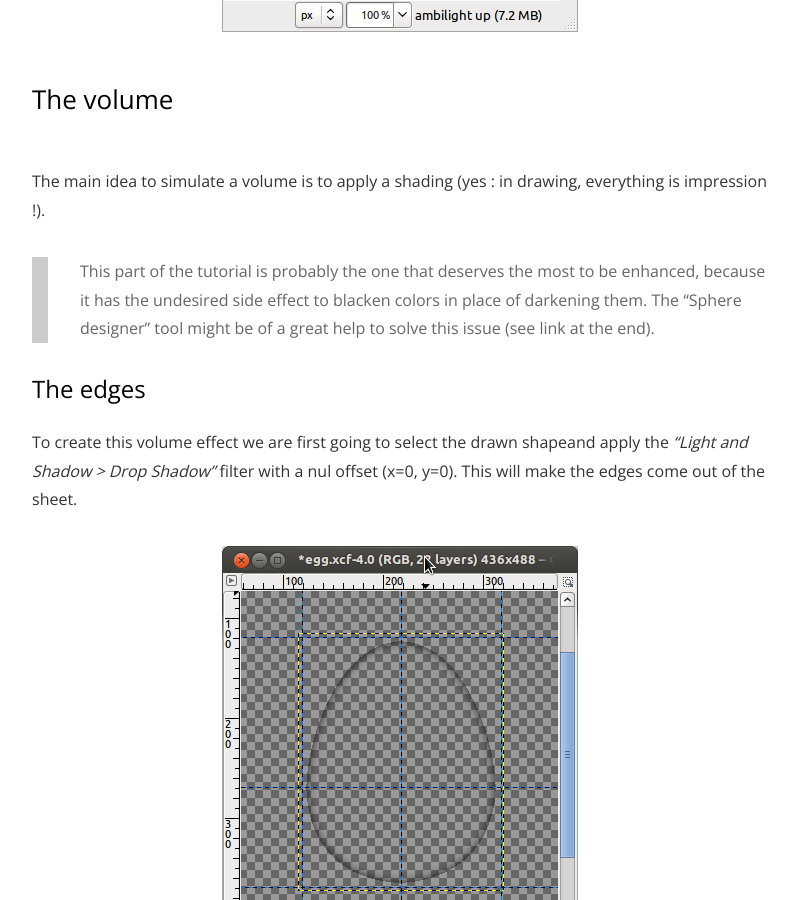
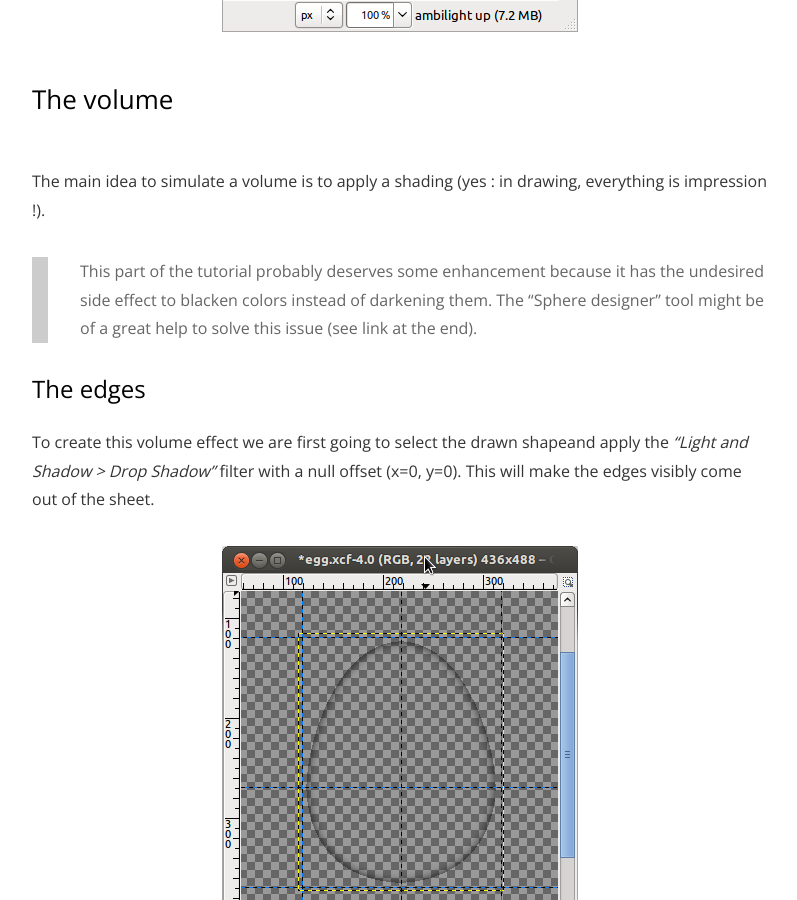
Before and after one commit to nicolabs/nicolabs.net, a Jekyll site: the page built from _posts/2013-06-15-How-to-cook-an-egg-with-a-Gimp.md, in a window 1280 px wide and 900 px high, scrolled down 1709 px. Shown: the whole window, without its empty margins (240-1037 px from the left). Built offline with Jekyll 4.4.1, drawn with Linux system fonts in a browser that asks for light colours; some of the changed text lies outside the part shown.

Commit message:
Update 2013-06-15-How-to-cook-an-egg-with-a-Gimp.md
Minor fixes in the text

```diff
--- a/_posts/2013-06-15-How-to-cook-an-egg-with-a-Gimp.md
+++ b/_posts/2013-06-15-How-to-cook-an-egg-with-a-Gimp.md
@@ -42,12 +42,12 @@ As an example, for Android application icons, [a 864x864 resolution is recommend
 
 The main idea to simulate a volume is to apply a shading (yes : in drawing, everything is impression !).
 
-> This part of the tutorial is probably the one that deserves the most to be enhanced, because it has the undesired side effect to blacken colors in place of darkening them. The "Sphere designer" tool might be of a great help to solve this issue (see link at the end).
+> This part of the tutorial probably deserves some enhancement because it has the undesired side effect to blacken colors instead of darkening them. The "Sphere designer" tool might be of a great help to solve this issue (see link at the end).
 
 ### The edges
 
-To create this volume effect we are first going to select the drawn shapeand apply the _"Light and Shadow > Drop Shadow"_ filter with a nul offset (x=0, y=0).
-This will make the edges come out of the sheet.
+To create this volume effect we are first going to select the drawn shapeand apply the _"Light and Shadow > Drop Shadow"_ filter with a null offset (x=0, y=0).
+This will make the edges visibly come out of the sheet.
 
 ![The egg is MORE that an surface...](/assets/blog/pictures/edges.png)
 
@@ -76,13 +76,13 @@ As a way to suggest a shiny and bright aspect to the shell, we can add a reflect
 
 Usually we can give a 'cartoon' effect by adding more importance to the lines.
 
-In our case the first thing to do is to increase the width of the edges, what is easilly done with the _"Select > Border"_ tool.
+In our case the first thing to do is to increase the width of the edges : that is easilly done with the _"Select > Border"_ tool.
 
-It's also possible to enhance the shadings by tuning with the transparency level and to increase colors intensity.
+It's also possible to enhance the shadings by tuning the transparency level and increasing colors intensity.
 
 ![The egg is drawn...](/assets/blog/pictures/cartoon.png)
 
-When sizing down the picture, don't use antialiasing so you get pixel-cut edges on a transparent background.
+When sizing down the picture, don't use antialiasing so you get pixel-perfect edges on a transparent background.
 
 ## The texture
 
```
